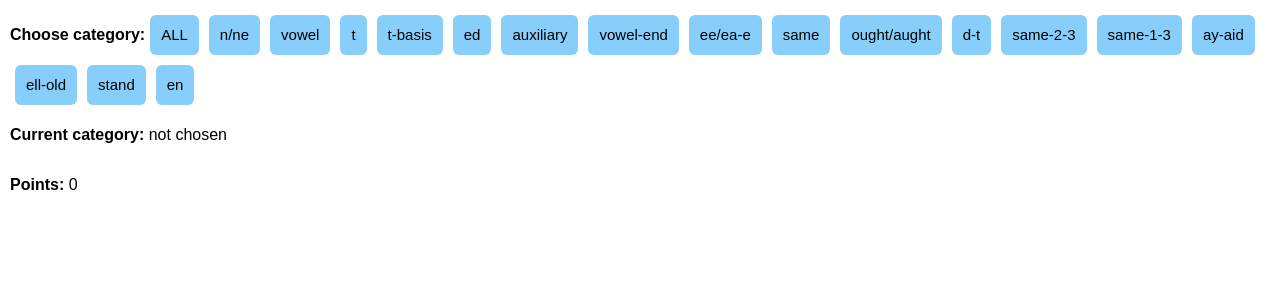
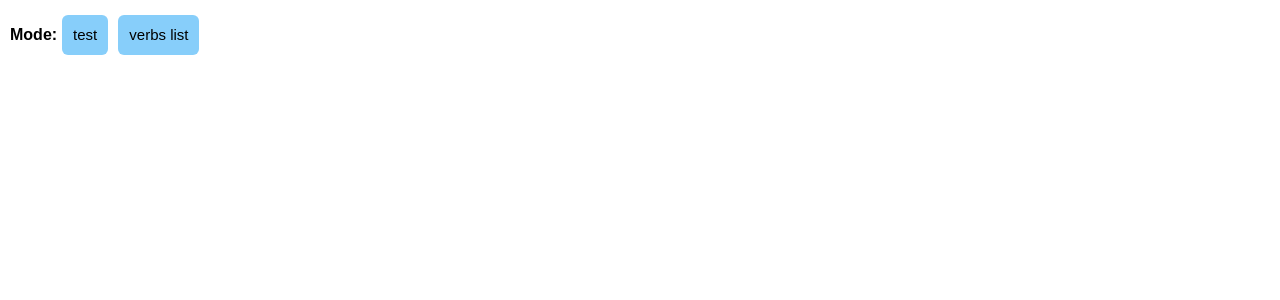
Before and after one commit to Janealter/irregular-verbs-test, a Svelte app: page / in a window 1280 px wide. Shown: the top 300 px of the page. Built offline with nearby package versions, Linux system fonts and the light colour scheme.

Commit message:
Reworked app: added second mode 'verbs list'

```diff
--- a/src/App.svelte
+++ b/src/App.svelte
@@ -1,17 +1,12 @@
 <script>
-  import Header from './components/Header';
-  import Main from './components/Main';
+  import Button from './components/Button';
+  import Test from './components/Test';
+  import VerbsList from './components/VerbsList';
 
-  let verbs;
-  let currentCategoryName = "not chosen";
-  let pointsCount = 0;
+  let mode = 'not chosen';
 
-  $: pointsCountText = verbs ? `${pointsCount} / ${verbs.length}` : pointsCount;
-
-  function onCategoryClick (name, selectedVerbs) {
-    verbs = selectedVerbs;
-    currentCategoryName = name;
-    pointsCount = 0;
+  function onModeClick (modeName) {
+    mode = modeName;
   }
 </script>
 
@@ -33,20 +28,29 @@
   :global(*) {
     box-sizing: border-box;
   }
+  nav {
+    display: flex;
+    align-items: center;
+    flex-wrap: wrap;
+    width: 100%;
+  }
   p {
     margin: 0;
     padding: 15px 0;
   }
-  @media (max-width: 1080px) {
-    p {
-      text-align: center;
-    }
+  :global(.mode-button) {
+    margin: 5px;
   }
 </style>
 
-<Header handleCategoryClick={onCategoryClick} />
-<p><b>Current category:</b> {currentCategoryName}</p>
-<p><b>Points:</b> {pointsCountText}</p>
-{#if verbs}
-  <Main verbs={verbs} onRightAnswer={() => { pointsCount++; }} />
+<nav>
+  <p><b>Mode:</b></p>
+  <Button class="mode-button" onClick={() => { onModeClick('test'); }} isSelected={mode === 'test'}>test</Button>
+  <Button class="mode-button" onClick={() => { onModeClick('verbs-list'); }} isSelected={mode === 'verbs-list'}>verbs list</Button>
+</nav>
+{#if mode === 'test'}
+  <Test />
 {/if}
+{#if mode === 'verbs-list'}
+  <VerbsList />
+{/if}
--- a/src/components/Button.svelte
+++ b/src/components/Button.svelte
@@ -1,5 +1,6 @@
 <script>
   export let onClick = undefined;
+  export let isSelected = false;
   export let isDisabled = false;
   export let title = undefined;
 </script>
@@ -24,6 +25,9 @@
     outline: none;
     box-shadow: 0 0 0 1px cornflowerblue;
   }
+  button.selected:focus {
+    box-shadow: 0 0 0 2px cornflowerblue;
+  }
   button:active {
     filter: brightness(0.7);
   }
@@ -35,10 +39,15 @@
   button::-moz-focus-inner {
     border: 0;
   }
+  .selected {
+    box-shadow:
+      0 0 0 1px white,
+      0 0 0 2px cornflowerblue;
+  }
 </style>
 
 <button
-  class={$$props.class}
+  class={$$props.class + (isSelected ? ' selected' : '')}
   disabled={isDisabled}
   type={onClick ? "button" : "submit"}
   title={title}
--- a/src/components/Header.svelte
+++ b/src/components/Test/Header.svelte
@@ -1,6 +1,6 @@
 <script>
-  import verbsByCategories from '../lib/verbs';
-  import Button from './Button';
+  import verbsByCategories from '../../lib/verbs';
+  import Button from '../Button';
 
   function onCategoryClick (name) {
     let verbs = [];
@@ -37,15 +37,15 @@
   p {
     margin: 15px 0;
   }
-  :global(.header-button) {
+  :global(.test-header-button) {
     margin: 5px;
   }
 </style>
 
 <header>
   <p><b>Choose category:</b></p>
-  <Button class="header-button" title="Все" onClick={() => { onCategoryClick('all'); }}>ALL</Button>
+  <Button class="test-header-button" title="Все" onClick={() => { onCategoryClick('all'); }}>ALL</Button>
   {#each verbsByCategories as { name, desc, verbs }}
-    <Button class="header-button" title={desc} onClick={() => { onCategoryClick(name); }}>{name}</Button>
+    <Button class="test-header-button" title={desc} onClick={() => { onCategoryClick(name); }}>{name}</Button>
   {/each}
 </header>
--- a/src/components/Main.svelte
+++ b/src/components/Test/Main.svelte
@@ -1,8 +1,9 @@
 <script>
   import { onMount, afterUpdate } from 'svelte';
-  import { getRandomNumber, getTwoRandomNumbers } from '../utils/random';
-  import Input from './Input';
-  import Button from './Button';
+
+  import { getRandomNumber, getTwoRandomNumbers } from '../../utils/random';
+  import Input from '../Input';
+  import Button from '../Button';
 
   let verb;
   let remainingVerbs;
@@ -116,18 +117,18 @@
     border: 1px solid lightgreen;
     border-radius: 6px;
   }
-  :global(.main-input) {
+  :global(.test-main-input) {
     width: 250px;
     margin: 5px;
   }
-  :global(.main-input > input) {
+  :global(.test-main-input > input) {
     text-align: center;
   }
-  :global(.main-button) {
+  :global(.test-main-button) {
     height: 40px;
     margin: 5px;
   }
-  :global(.check-button) {
+  :global(.test-check-button) {
     background-color: lightgreen !important;
   }
 </style>
@@ -136,22 +137,22 @@
   {#if verb && hiddenForms}
     <form bind:this={formElement} on:submit={onFormSubmit}>
       {#if hiddenForms.includes(1)}
-        <Input class="main-input" name="first-form" error={errors[0]} />
+        <Input class="test-main-input" name="first-form" error={errors[0]} />
       {:else}
         <p class="verb">{verb[0]}</p>
       {/if}
       {#if hiddenForms.includes(2)}
-        <Input class="main-input" name="second-form" error={errors[1]} />
+        <Input class="test-main-input" name="second-form" error={errors[1]} />
       {:else}
         <p class="verb">{verb[1]}</p>
       {/if}
       {#if hiddenForms.includes(3)}
-        <Input class="main-input" name="third-form" error={errors[2]} />
+        <Input class="test-main-input" name="third-form" error={errors[2]} />
       {:else}
         <p class="verb">{verb[2]}</p>
       {/if}
-      <Button class="main-button check-button" isDisabled={isCheckAnswerDisabled}>Check answer</Button>
-      <Button class="main-button" onClick={setNewVerb}>Next verb</Button>
+      <Button class="test-main-button test-check-button" isDisabled={isCheckAnswerDisabled}>Check answer</Button>
+      <Button class="test-main-button" onClick={setNewVerb}>Next verb</Button>
     </form>
   {/if}
   <p
--- /dev/null
+++ b/src/components/Test/index.svelte
@@ -0,0 +1,35 @@
+<script>
+  import Header from './Header';
+  import Main from './Main';
+
+  let verbs;
+  let currentCategoryName = "not chosen";
+  let pointsCount = 0;
+
+  $: pointsCountText = verbs ? `${pointsCount} / ${verbs.length}` : pointsCount;
+
+  function onCategoryClick (name, selectedVerbs) {
+    verbs = selectedVerbs;
+    currentCategoryName = name;
+    pointsCount = 0;
+  }
+</script>
+
+<style>
+  p {
+    margin: 0;
+    padding: 15px 0;
+  }
+  @media (max-width: 1080px) {
+    p {
+      text-align: center;
+    }
+  }
+</style>
+
+<Header handleCategoryClick={onCategoryClick} />
+<p><b>Current category:</b> {currentCategoryName}</p>
+<p><b>Points:</b> {pointsCountText}</p>
+{#if verbs}
+  <Main verbs={verbs} onRightAnswer={() => { pointsCount++; }} />
+{/if}
--- /dev/null
+++ b/src/components/VerbsList/index.svelte
@@ -0,0 +1,42 @@
+<script>
+  import verbsByCategories from '../../lib/verbs';
+</script>
+
+<style>
+  h1 {
+    text-align: center;
+    margin: 15px 0;
+  }
+  table {
+    border-collapse: collapse;
+    margin: 0 auto 15px auto;
+  }
+  th, td {
+    padding: 5px 10px;
+  }
+</style>
+
+<h1>Verbs list</h1>
+<table border>
+  <thead>
+    <tr>
+      <th>First form</th>
+      <th>Second form</th>
+      <th>Third form</th>
+    </tr>
+  </thead>
+  <tbody>
+  {#each verbsByCategories as { name, desc, verbs }}
+		<tr>
+      <th colspan="3">{`${name}: ${desc}`}</th>
+    </tr>
+    {#each verbs as verb}
+      <tr>
+        {#each verb as form}
+          <td>{form}</td>
+        {/each}
+      </tr>
+	  {/each}
+	{/each}
+  </tbody>
+</table>
```
